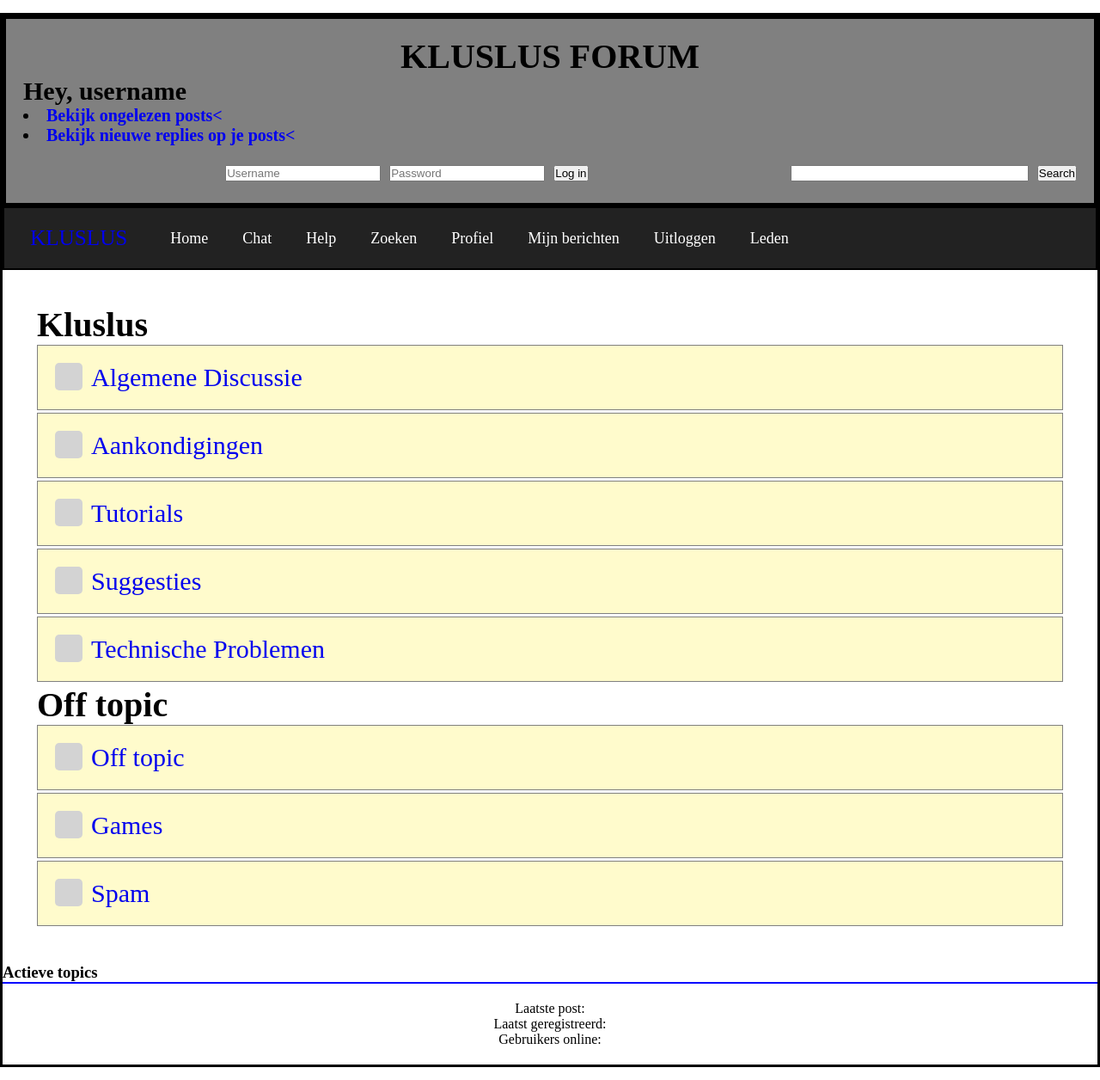
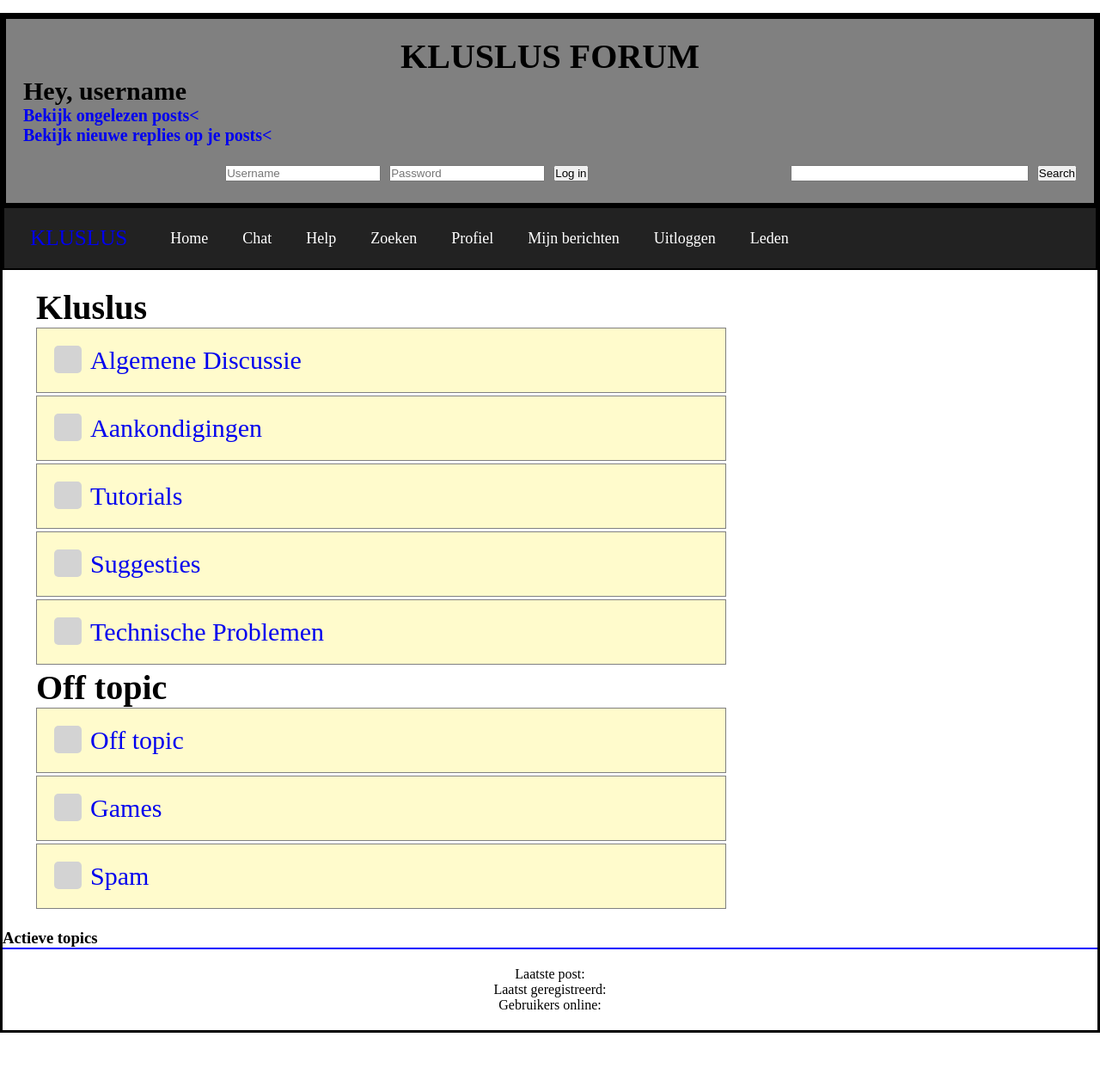
Before and after one commit to slvn99/Kluslus.nl, a PHP site: page /Forum.html in a window 1280 px wide. Shown: the whole page at 86% size. After the commit the page ends 1201 px from the top, so only its background shows below. Run offline with PHP 8.4, Linux system fonts and the light colour scheme; some web fonts are replaced.

Commit message:
kleine changes body

```diff
--- a/Website shit/Forum.css
+++ b/Website shit/Forum.css
@@ -128,10 +128,7 @@ transition:max-height 0,5s ease-in;
 font-family: Forum;
 src: url("forum-regular.ttf");
 }
-#mainsectie {
-	font-family:Forum;
-	font-size: 30px;
-}
+
 
 
 #search {
@@ -149,10 +146,13 @@ src: url("forum-regular.ttf");
 	-webkit-box-orient:vertical;
 }
 #mainsectie{
-
+	font-family:Forum;
+	font-size: 30px;
 	-webkit-box-flex: 1;
 	margin: 20px;
 	padding: 20px;
+	margin: 0 1.5%;
+  	width: 63%;
 }
 article{
 	background: #FFFBCC;
@@ -196,5 +196,12 @@ a:active {
 #textlinks{
 	text-align:left;
 	font-size:20px;
+	list-style-type:none;
+	text-decoration:none;
+	color:black;
 }
+#sidebar{
+	float:left;
 }
+
+}
--- a/Website shit/Forum.html
+++ b/Website shit/Forum.html
@@ -148,7 +148,7 @@
 	</SECTION>
 	</DIV>
 	<ASIDE>
-		<H3>Actieve topics</H3>
+		<H3 id="sidebar">Actieve topics</H3>
 
 	</ASIDE>
 
```
